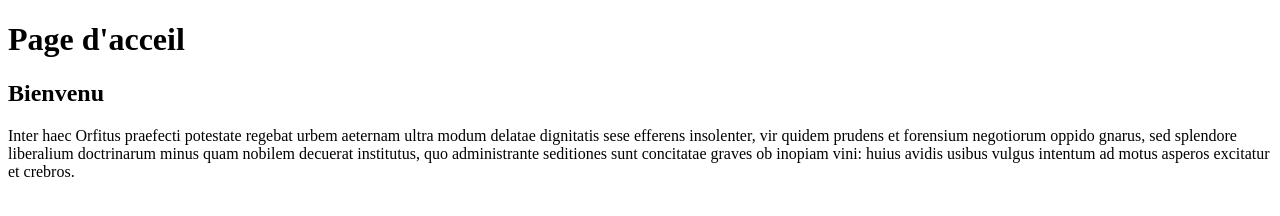
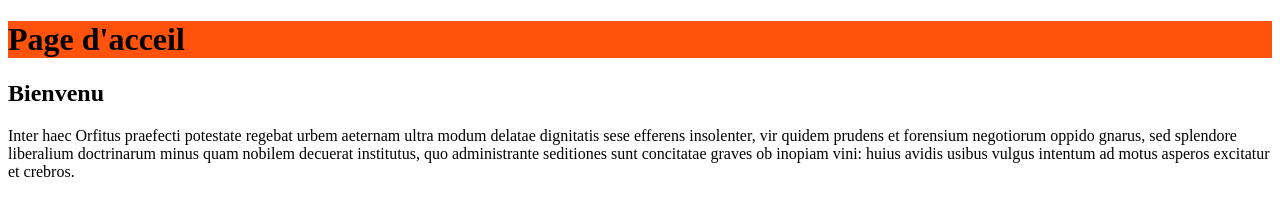
Before and after one commit to mirou996/coco, a plain HTML site: page index.html in a window 1280 px wide. Drawn offline with Linux system fonts and the light colour scheme.

Commit message:
ajout un backgroundColor au h1

```diff
--- a/index.html
+++ b/index.html
@@ -1,7 +1,12 @@
 <!DOCTYPE HTML>
 <html>
 <head>
-	<title></title>
+	<title>Projet coco</title>
+	<style>
+		h1{
+			background: #FF530D;
+		}
+	</style>
 </head>
 <body>
 	<h1>Page d'acceil</h1>
```
